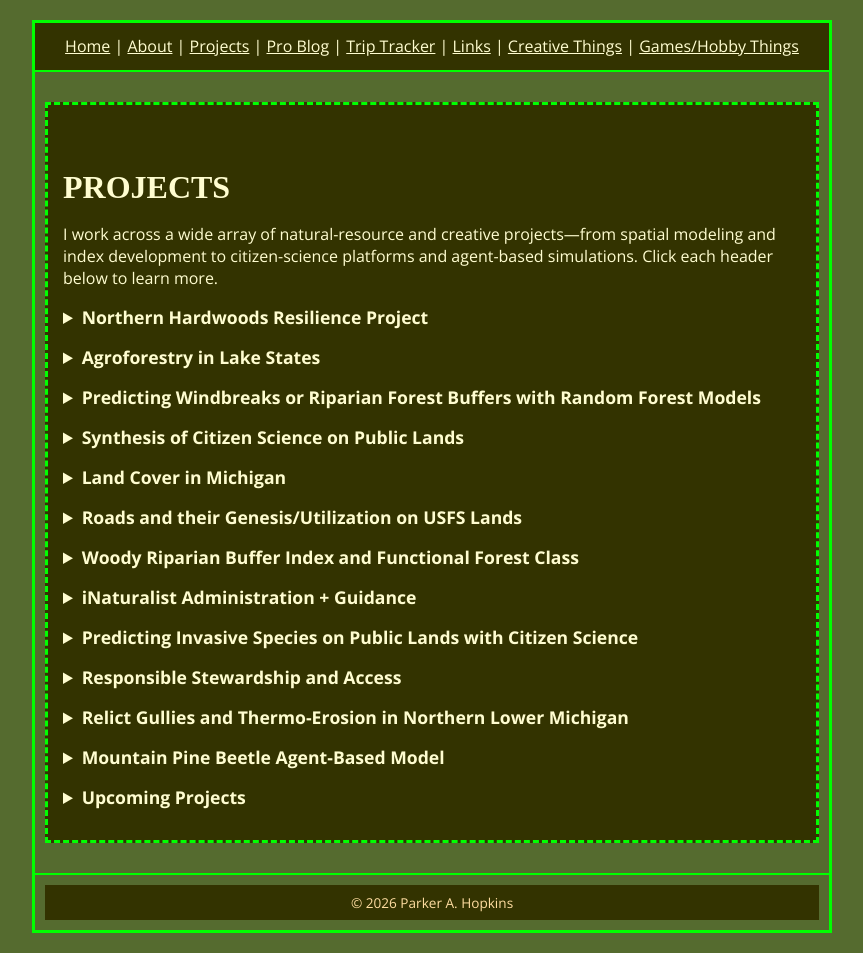
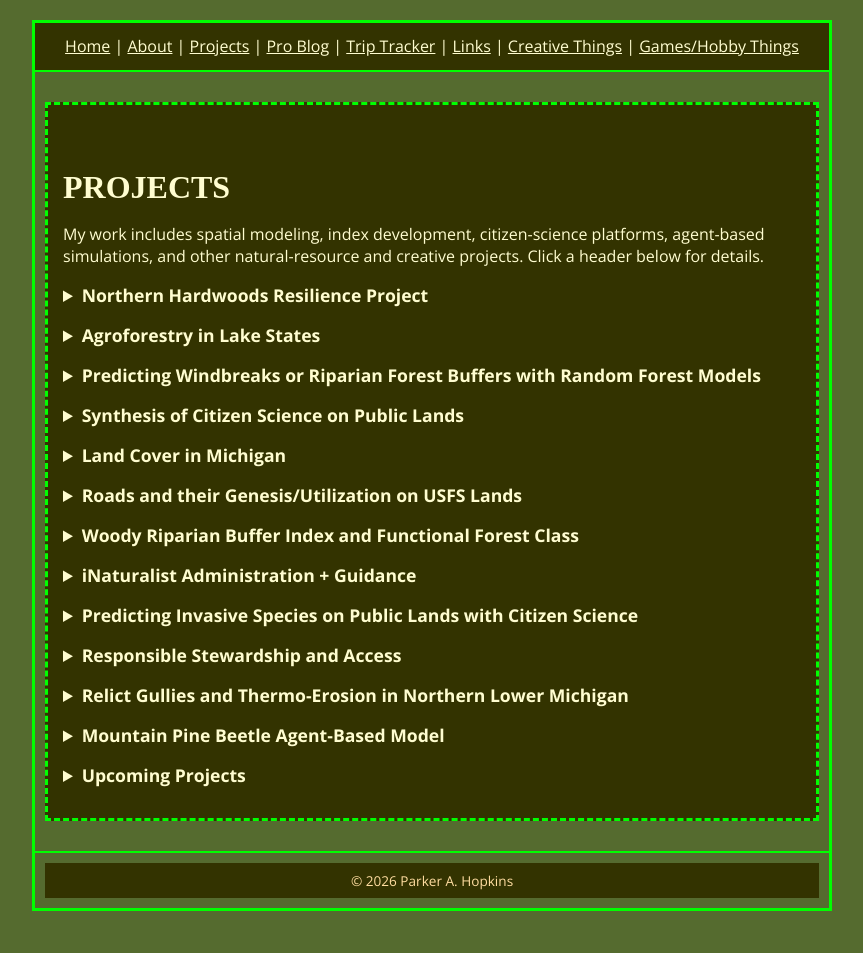
Before and after one commit to MtnTheMan/mtntheman.github.io, a Jekyll site: the page built from projects.html, in a window 1280 px wide. Shown: the whole page, without its empty margins (208-1071 px from the left). Built offline with Jekyll 4.4.1, drawn with Linux system fonts in a browser that asks for light colours; some web fonts are replaced; after the commit the page ends 931 px from its top, so only the background shows below that; some of the changed lines change nothing that is shown.

Commit message:
Refine Projects page writing

```diff
--- a/projects.html
+++ b/projects.html
@@ -5,7 +5,7 @@
 <!-- Introduction + summary of diversity of work -->
             <h1>Projects</h1>
             <p>
-              I work across a wide array of natural-resource and creative projects—from spatial modeling and index development to citizen-science platforms and agent-based simulations. Click each header below to learn more.
+              My work includes spatial modeling, index development, citizen-science platforms, agent-based simulations, and other natural-resource and creative projects. Click a header below for details.
             </p>
 
             <!-- Northern Hardwoods Resilience Project -->
@@ -17,7 +17,7 @@
                 alt="Map of northern hardwood area and land ownership shares across U.S. states and Canadian provinces"
               />
               <p>
-                This project examines how the U.S. Forest Service and state partners use BMP guides and management objectives to design and evaluate silvicultural treatments in hardwood systems, including oak–hickory stand goals. It traces how timber management plans align ecological targets with public-interest outcomes such as sustained yield, habitat quality, and local economic benefits. It compares guidance documents to prescriptions and post-treatment assessments, and it also tracks how private landowner objectives intersect with public guidance through cost-share programs and technical assistance.
+                For the Northern Hardwoods Resilience project, I examine how the U.S. Forest Service and state partners use BMP guides and management objectives to plan and evaluate silvicultural treatments in hardwood forests, including treatments intended to meet oak–hickory stand goals. I compare guidance, prescriptions, and post-treatment assessments to see how written plans translate into sustained yield, habitat, and local economic outcomes. I also study how cost-share programs and technical assistance shape decisions on private land.
               </p>
             </details>
 
@@ -30,22 +30,22 @@
                 alt="Mapped windbreaks and agroforestry features in the Lake States"
               />
               <p>
-                This project culminated in my master’s thesis on the spatial elements and human dimensions behind agroforestry adoption in the Lake States, available here:
+                This work grew out of my master’s thesis on the spatial patterns and human decisions behind agroforestry adoption in the Lake States, available here:
                 <a href="https://doi.org/10.25335/9cez-1t55" target="_blank" rel="noopener noreferrer">Read the thesis</a>.
-                It uses agroforestry as a lens on how practice standards, technical assistance networks, and partner guidance move across land tenures and into on-the-ground decisions. That work is continuing, with ongoing emphasis on how adoption pathways and feedback loops update guidance over time.
+                I am continuing the research by studying how practice standards, technical assistance, and advice from partner organizations reach landowners and affect what happens on the ground. I am also interested in how experience from completed projects feeds back into later guidance.
               </p>
             </details>
 
-            <!-- Predicting windbreaks with Random Forest models -->
+            <!-- Predicting windbreaks or riparian forest buffers with Random Forest models -->
             <details>
               <summary>Predicting Windbreaks or Riparian Forest Buffers with Random Forest Models</summary>
               <img
                 class="project-img"
                 src="/assets/images/projects/WindbreakRandomForestInputs.png"
-                alt="Diagram showing the study counties and five landscape inputs used in a Random Forest model: impervious surfaces, land cover, soil erodibility, wind speed, and predominant crops"
+                alt="Diagram showing the study counties and five spatial inputs used in a Random Forest model: impervious surfaces, land cover, soil erodibility, wind speed, and predominant crops"
               />
               <p>
-                For my GEO 866 final project, I used Random Forest models to predict the distribution of linear small woody features—including windbreaks, hedgerows, and riparian buffers—across Michigan, Wisconsin, and Ohio. I combined mapped features from 35 study counties with wind speed, soil erodibility, land-cover, crop, and impervious-surface data, then compared point-based, log-transformed, and one-kilometer raster models. The raster-based approach best captured broad landscape patterns, though its urban overprediction and spatially clustered residuals showed where the method needed refinement. The project brought together spatial statistics, raster processing, machine learning, and mapping in R.
+                For my GEO 866 final project, I tested whether Random Forest models could predict where linear small woody features such as windbreaks, hedgerows, and riparian buffers occur across Michigan, Wisconsin, and Ohio. I combined a mapped dataset of woody features from 35 study counties with wind speed, soil erodibility, land cover, crop type, and impervious-surface data. I then compared point-based, log-transformed, and one-kilometer raster models. The raster model did the best job of reproducing broad spatial patterns, although it overpredicted urban areas and left clustered residuals. The project gave me practical experience with spatial statistics, raster processing, machine learning, and mapping in R.
               </p>
             </details>
 
@@ -58,7 +58,7 @@
                 alt="Stacked bar chart showing how iNaturalist and eBird observations are distributed across PAD-US ownership classes and non-PAD-US lands"
               />
               <p>
-                This project treats public lands as engines of citizen science, using a meta-analysis of iNaturalist to map where observations occur and to quantify disparities between public units and private lands. It identifies management and personal decision-making levers that shape observation density, taxonomic breadth, and verification outcomes. It evaluates practices such as geoprivacy protocols, targeted bioblitzes, interpretive signage, and co-stewardship partnerships as pathways to strengthen data quality and integrate observations into planning and adaptive management.
+                I am comparing where citizen-science observations occur on public and private land, beginning with iNaturalist records joined to the Protected Areas Database of the United States. The analysis measures differences in observation density, taxonomic coverage, and verification across ownership classes. I am also looking at the agency choices behind those patterns, including geoprivacy rules, bioblitzes, interpretive signs, and partnerships with local groups, and whether those choices make the data more useful for planning and management.
               </p>
             </details>
 
@@ -71,7 +71,7 @@
                 alt="Michigan high-resolution land-cover statewide mosaic and MSU-area detail"
               />
               <p>
-                This project produces a statewide 0.6 m land-cover and canopy map for Michigan from 2022 NAIP imagery using a U-Net workflow. It is designed for practical planning, monitoring, and policy evaluation related to precision conservation, with open datasets and reproducible code intended for public and agency use.
+                I am producing a statewide, 0.6-meter land-cover and canopy map for Michigan from 2022 NAIP imagery using a U-Net workflow. The project is meant to support precision-conservation work by agencies and other public users. That includes planning, monitoring, and policy evaluation. The data and code will be open.
               </p>
               <p>
                 <a href="/assets/maps/mihrlc-map.html">Open the interactive statewide MiHRLC map</a>
@@ -90,7 +90,7 @@
                 alt="Logging truck hauling timber along a narrow forest road"
               />
               <p>
-                This project examines how timber roads come into being, the standards that guide their design and maintenance, and the transitions they undergo after harvests conclude. It follows roads through a life cycle that includes planning, construction, operational use, and post-harvest decisions such as decommissioning or repurposing. It links engineering guidance and environmental compliance to social expectations about access, jobs, and resource supply, with attention to who benefits, who bears maintenance burdens, and how decisions constrain future options.
+                I am studying how timber roads on U.S. Forest Service lands are planned, built, maintained, and handled after a harvest. The work follows both the written standards and the decisions made over a road’s useful life, including whether it remains open, is repurposed, or is decommissioned. I am especially interested in how engineering requirements and environmental rules affect public access, local jobs, maintenance costs, and the choices available for later management.
               </p>
             </details>
 
@@ -103,7 +103,7 @@
                 alt="Functional classification of woody riparian buffers"
               />
               <p>
-                This project operationalizes a Woody Riparian Buffer Index with bank-aware, distance-decay scoring in both vector and raster forms to quantify riparian protection along streams and lakes. It generates watershed summaries and gap maps to support restoration targeting, and it tests how sub-meter inputs improve detection of narrow buffers and edge fidelity relative to coarser products.
+                I developed the Woody Riparian Buffer Index to measure how much woody vegetation protects streams and lakes, using both vector and raster methods with distance-decay scoring on each bank. The index produces watershed summaries and maps of buffer gaps that can guide restoration work. I am also testing whether sub-meter land-cover data detect narrow buffers and edges more accurately than coarser products.
               </p>
               <p>
                 <a href="/assets/maps/wrbi-michigan-interactive-map.html">Open the interactive Michigan WRBI map</a>
@@ -119,7 +119,7 @@
                 alt="Screenshot of the National Park Service nationwide iNaturalist project page with project statistics and a park leaderboard"
               />
               <p>
-                In my time working for the National Park Service, I built and implemented iNaturalist projects at a nationwide scale to increase user engagement, supporting how parks organize observations into usable, consistent data streams across units. That work continues through ongoing volunteer contributions focused on maintaining and improving projects, strengthening data quality, and helping parks translate observations into stewardship and interpretation value. The emphasis is practical implementation: clear project structure, sensible geoprivacy and sensitive-species handling, and repeatable approaches that support bioblitzes, verification, and public engagement. More details about this work are available here: <a href="https://www.inaturalist.org/projects/national-park-service" target="_blank" rel="noopener noreferrer">National Park Service on iNaturalist</a>.
+                While working for the National Park Service, I built and administered iNaturalist projects across the agency. The goal was straightforward: give parks a consistent way to organize observations while making it easier for visitors and staff to contribute. I still volunteer on this work by maintaining projects and improving guidance on geoprivacy, sensitive species, bioblitzes, and record verification. See the nationwide <a href="https://www.inaturalist.org/projects/national-park-service" target="_blank" rel="noopener noreferrer">National Park Service project on iNaturalist</a> for more detail.
               </p>
             </details>
 
@@ -132,7 +132,7 @@
                 alt="National map of invasive plant observations recorded through National Park Service iNaturalist projects"
               />
               <p>
-                I use citizen-science observations from iNaturalist to "predict" which invasive species may appear next on public lands. The prediction is practical rather than a species-distribution model: I compare the species reported around a park or other managed area with those already documented inside it, rank the 100 most frequently reported nonnative plant species within a 160 km buffer, and then refine the resulting watch list using habitat suitability and state invasive-plant priority lists. This work began with my <a href="https://scholar.colorado.edu/concern/undergraduate_honors_theses/vq27zn873" target="_blank" rel="noopener noreferrer">undergraduate honors thesis</a> on early detection and rapid response in the National Park Service and later contributed to a <a href="https://doi.org/10.3375/21-8" target="_blank" rel="noopener noreferrer">peer-reviewed study</a> that applied the method to 36 NPS units with relatively small operating budgets. Because the analysis can be rerun as observations accumulate, managers can update surveillance priorities as nearby species records change, even where staff time and monitoring budgets are limited.
+                I use iNaturalist observations to estimate which invasive plants may be recorded next on public lands. This is a watch-list method, not a species-distribution model. For each park or managed area, I compare the plants recorded inside its boundary with nearby records, rank the 100 most common nonnative plants within 160 kilometers, and narrow the list using habitat suitability and state priorities. I first developed the method for my <a href="https://scholar.colorado.edu/concern/undergraduate_honors_theses/vq27zn873" target="_blank" rel="noopener noreferrer">undergraduate honors thesis</a> on early detection in the National Park Service, and it later contributed to a <a href="https://doi.org/10.3375/21-8" target="_blank" rel="noopener noreferrer">peer-reviewed study</a> of 36 lower-budget NPS units. Managers can rerun the analysis as new observations come in.
               </p>
             </details>
 
@@ -145,7 +145,7 @@
                 alt="This project page is under construction"
               />
               <p>
-                My work in general frames stewardship as a public-interest practice where standards, professional judgment, and transparent guidance help earn trust across constituencies. It focuses on how access, safety, maintenance capacity, and ecological obligations interact in real decisions, including tradeoffs about who benefits from access and who bears long-run costs. The emphasis is a civic ethos of stewardship in service of the public, matched to achievable outcomes and evidence.
+                Responsible stewardship is a thread that runs through my work rather than a single project. I am interested in how agencies balance public access with safety, maintenance capacity, and ecological responsibility, and how standards and professional judgment shape those decisions. Across projects, I return to the same practical questions: who benefits from access, who pays for upkeep, and what agencies can realistically deliver with the evidence and resources they have.
               </p>
             </details>
 
@@ -158,7 +158,7 @@
                 alt="Mapped relict gullies in northern Lower Michigan"
               />
               <ul>
-                <li>This semester-long graduate seminar mapped and characterized thousands of shallow, relict gullies incised into sandy upland ridges in northern Lower Michigan, using high-resolution terrain data to delineate gully networks and contributing basins. The project tested whether these dense, downslope-aligned channels could form in highly permeable sands without frozen ground, concluding that ice-rich permafrost likely promoted runoff and thermo-erosion during the Late Pleistocene. The resulting paper links gully morphometry and spatial patterns to past periglacial hydrology, and it provides a scalable workflow for studying relict gully networks in other cold-region landscapes:
+                <li>In a graduate seminar, I helped map and describe thousands of shallow, relict gullies cut into sandy upland ridges in northern Lower Michigan. We used high-resolution terrain data to delineate the gully networks and their contributing basins, then tested whether so many downslope channels could have formed in highly permeable sand without frozen ground. Our results suggest that ice-rich permafrost promoted runoff and thermo-erosion during the Late Pleistocene. The published paper documents the gully forms and spatial patterns and describes a method that can be applied to other cold-region settings:
                   <a href="https://doi.org/10.1016/j.geomorph.2024.109482" target="_blank" rel="noopener noreferrer">Read the paper</a>. </li>
               </ul>
             </details>
@@ -172,7 +172,7 @@
                 alt="Agent-based model showing the spread of mountain pine beetle mortality across a landscape"
               />
               <ul>
-                <li><strong>Final project for GEO 869:</strong> An agent-based modeling project completed for GEO 869 at MSU that simulates mountain pine beetle dynamics and explores how different assumptions about life cycles and tree mortality can change spread and outcomes. Built as a course-driven model, it serves as a sandbox for linking ecological disturbance processes to decision rules and management scenarios.</li>
+                <li>For my GEO 869 final project at MSU, I built an agent-based model of mountain pine beetle spread and tree mortality. I used it to test how assumptions about beetle life cycles and tree death change the simulated outbreak, and to connect those ecological processes with management decisions.</li>
               </ul>
             </details>
 
```
